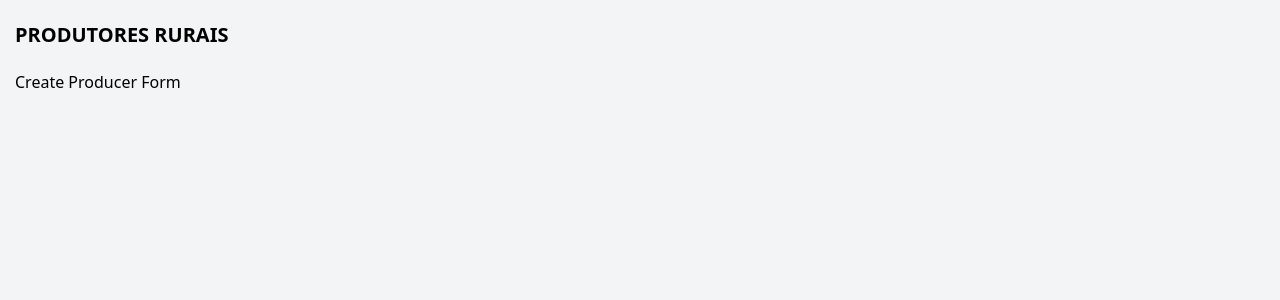
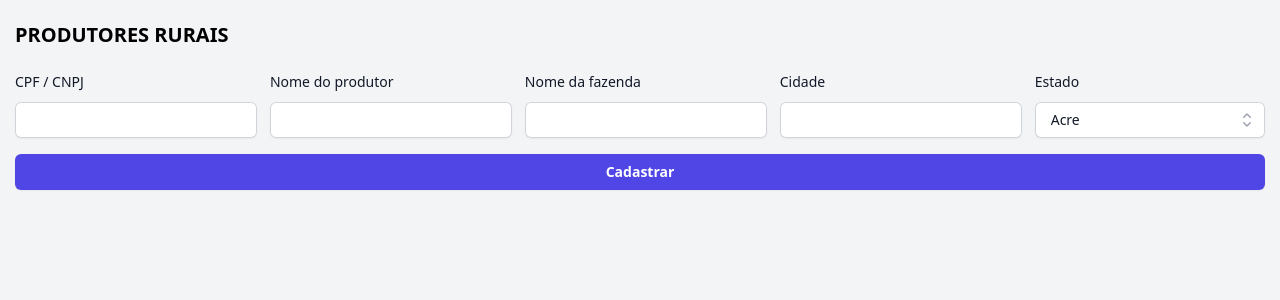
Before and after one commit to gabriel-silveira/brain-ag-test, a React (Create React App) app: page /create in a window 1280 px wide. Shown: the top 300 px of the page. Built offline with nearby package versions, Linux system fonts and the light colour scheme.

Commit message:
Rural producer form (WIP)

```diff
--- a/package.json
+++ b/package.json
@@ -3,6 +3,8 @@
   "version": "0.1.0",
   "private": true,
   "dependencies": {
+    "@headlessui/react": "^2.1.5",
+    "@heroicons/react": "^2.1.5",
     "@testing-library/jest-dom": "^5.17.0",
     "@testing-library/react": "^13.4.0",
     "@testing-library/user-event": "^13.5.0",
--- a/src/App.css
+++ b/src/App.css
@@ -46,3 +46,26 @@
 .table-small-font {
   font-size: 0.8em;
 }
+
+.flex-container {
+  display: flex;
+}
+
+.flex-item {
+  display: flex;
+  flex-direction: column;
+}
+
+.rural-producer-form-first-row {
+  width: 100%;
+}
+
+.rural-producer-form-first-row > div {
+  width: 20%;
+  margin-right: 1%;
+}
+
+.rural-producer-form-first-row > div:last-child {
+  width: 19%;
+  margin-right: 0;
+}
--- /dev/null
+++ b/src/components/forms/rural-producer.tsx
@@ -0,0 +1,153 @@
+import React from 'react';
+import {useState} from 'react';
+import {Label, Listbox, ListboxButton, ListboxOption, ListboxOptions} from '@headlessui/react';
+import {CheckIcon, ChevronUpDownIcon} from '@heroicons/react/20/solid';
+
+const people = [
+  {name: "Acre", acronym: "AC"},
+  {name: "Alagoas", acronym: "AL"},
+  {name: "Amapá", acronym: "AP"},
+  {name: "Amazonas", acronym: "AM"},
+  {name: "Bahia", acronym: "BA"},
+  {name: "Ceará", acronym: "CE"},
+  {name: "Distrito Federal", acronym: "DF"},
+  {name: "Espírito Santo", acronym: "ES"},
+  {name: "Goiás", acronym: "GO"},
+  {name: "Maranhão", acronym: "MA"},
+  {name: "Mato Grosso", acronym: "MT"},
+  {name: "Mato Grosso do Sul", acronym: "MS"},
+  {name: "Minas Gerais", acronym: "MG"},
+  {name: "Pará", acronym: "PA"},
+  {name: "Paraíba", acronym: "PB"},
+  {name: "Paraná", acronym: "PR"},
+  {name: "Pernambuco", acronym: "PE"},
+  {name: "Piauí", acronym: "PI"},
+  {name: "Rio de Janeiro", acronym: "RJ"},
+  {name: "Rio Grande do Norte", acronym: "RN"},
+  {name: "Rio Grande do Sul", acronym: "RS"},
+  {name: "Rondônia", acronym: "RO"},
+  {name: "Roraima", acronym: "RR"},
+  {name: "Santa Catarina", acronym: "SC"},
+  {name: "São Paulo", acronym: "SP"},
+  {name: "Sergipe", acronym: "SE"},
+  {name: "Tocantins", acronym: "TO"},
+];
+
+function RuralProducerForm() {
+  const [selected, setSelected] = useState(people[0]);
+
+  return (
+    <div>
+      <div className="flex-container rural-producer-form-first-row">
+        <div className="flex-item">
+          <label className="block text-sm font-medium leading-6 text-gray-900">
+            CPF / CNPJ
+          </label>
+          <div className="mt-2">
+            <input
+              type="text"
+              required
+              className="block w-full rounded-md border-0 py-1.5 text-gray-900 shadow-sm ring-1 ring-inset ring-gray-300 placeholder:text-gray-400 focus:ring-2 focus:ring-inset focus:ring-slate-200 sm:text-sm sm:leading-6"
+            />
+          </div>
+        </div>
+
+        <div className="flex-item">
+          <label className="block text-sm font-medium leading-6 text-gray-900">
+            Nome do produtor
+          </label>
+          <div className="mt-2">
+            <input
+              type="text"
+              required
+              className="block w-full rounded-md border-0 py-1.5 text-gray-900 shadow-sm ring-1 ring-inset ring-gray-300 placeholder:text-gray-400 focus:ring-2 focus:ring-inset focus:ring-slate-200 sm:text-sm sm:leading-6"
+            />
+          </div>
+        </div>
+
+        <div className="flex-item">
+          <label className="block text-sm font-medium leading-6 text-gray-900">
+            Nome da fazenda
+          </label>
+          <div className="mt-2">
+            <input
+              type="text"
+              required
+              className="block w-full rounded-md border-0 py-1.5 text-gray-900 shadow-sm ring-1 ring-inset ring-gray-300 placeholder:text-gray-400 focus:ring-2 focus:ring-inset focus:ring-slate-200 sm:text-sm sm:leading-6"
+            />
+          </div>
+        </div>
+
+        <div className="flex-item">
+          <label className="block text-sm font-medium leading-6 text-gray-900">
+            Cidade
+          </label>
+          <div className="mt-2">
+            <input
+              type="text"
+              required
+              className="block w-full rounded-md border-0 py-1.5 text-gray-900 shadow-sm ring-1 ring-inset ring-gray-300 placeholder:text-gray-400 focus:ring-2 focus:ring-inset focus:ring-slate-200 sm:text-sm sm:leading-6"
+            />
+          </div>
+        </div>
+
+        <div className="flex-item">
+          <Listbox value={selected} onChange={setSelected}>
+            <Label className="block text-sm font-medium leading-6 text-gray-900">Estado</Label>
+
+            <div className="relative mt-2">
+              <ListboxButton
+                className="relative w-full cursor-default rounded-md bg-white py-1.5 pl-3 pr-10
+                text-left text-gray-900 shadow-sm ring-1 ring-inset ring-gray-300 focus:outline-none
+                focus:ring-2 focus:ring-indigo-500 sm:text-sm sm:leading-6"
+              >
+                <span className="flex items-center">
+                  <span className="ml-1 block truncate">{selected.name}</span>
+                </span>
+                <span className="pointer-events-none absolute inset-y-0 right-0 ml-3 flex items-center pr-2">
+                  <ChevronUpDownIcon aria-hidden="true" className="h-5 w-5 text-gray-400"/>
+                </span>
+              </ListboxButton>
+
+              <ListboxOptions
+                transition
+                className="absolute z-10 mt-1 max-h-56 w-full overflow-auto rounded-md bg-white py-1 text-base shadow-lg ring-1 ring-black ring-opacity-5 focus:outline-none data-[closed]:data-[leave]:opacity-0 data-[leave]:transition data-[leave]:duration-100 data-[leave]:ease-in sm:text-sm"
+              >
+                {people.map((person) => (
+                  <ListboxOption
+                    key={person.acronym}
+                    value={person}
+                    className="group relative cursor-default select-none py-2 pl-3 pr-9 text-gray-900 data-[focus]:bg-indigo-600 data-[focus]:text-white"
+                  >
+                    <div className="flex items-center">
+                      <span className="ml-1 block truncate font-normal group-data-[selected]:font-semibold">
+                        {person.name}
+                      </span>
+                    </div>
+
+                    <span
+                      className="absolute inset-y-0 right-0 flex items-center pr-4
+                      text-indigo-600 group-data-[focus]:text-white [.group:not([data-selected])_&]:hidden"
+                    >
+                      <CheckIcon aria-hidden="true" className="h-5 w-5"/>
+                    </span>
+                  </ListboxOption>
+                ))}
+              </ListboxOptions>
+            </div>
+          </Listbox>
+        </div>
+      </div>
+
+      <div className="mt-4 w-full">
+        <button
+          className="flex w-full justify-center rounded-md bg-indigo-600 px-3 py-1.5 text-sm font-semibold leading-6 text-white shadow-sm hover:bg-indigo-500 focus-visible:outline focus-visible:outline-2 focus-visible:outline-offset-2 focus-visible:outline-indigo-600"
+        >
+          Cadastrar
+        </button>
+      </div>
+    </div>
+  )
+}
+
+export default RuralProducerForm;
--- a/src/index.css
+++ b/src/index.css
@@ -1,3 +1,7 @@
 @tailwind base;
 @tailwind components;
 @tailwind utilities;
+
+input[type=text] {
+    padding-left: 10px;
+}
--- a/src/pages/rural-producers/create.tsx
+++ b/src/pages/rural-producers/create.tsx
@@ -1,8 +1,9 @@
 import React from 'react';
+import RuralProducerForm from "../../components/forms/rural-producer";
 
 function CreateRuralProducerPage() {
   return (
-    <div>Create Producer Form</div>
+    <RuralProducerForm/>
   )
 }
 
```
Also changed, not shown: 1 other file (tests, documents, lock files or other folders).
